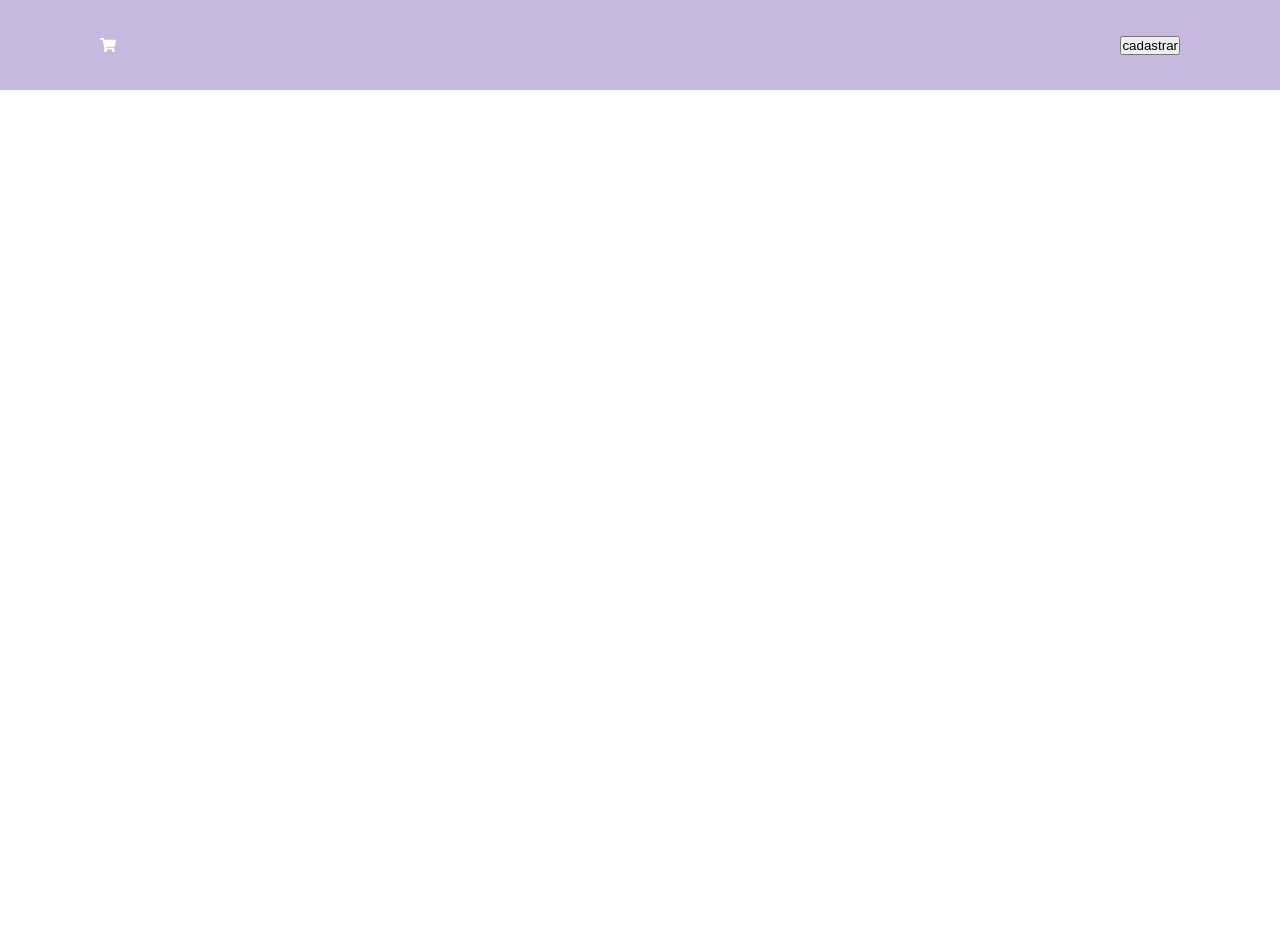
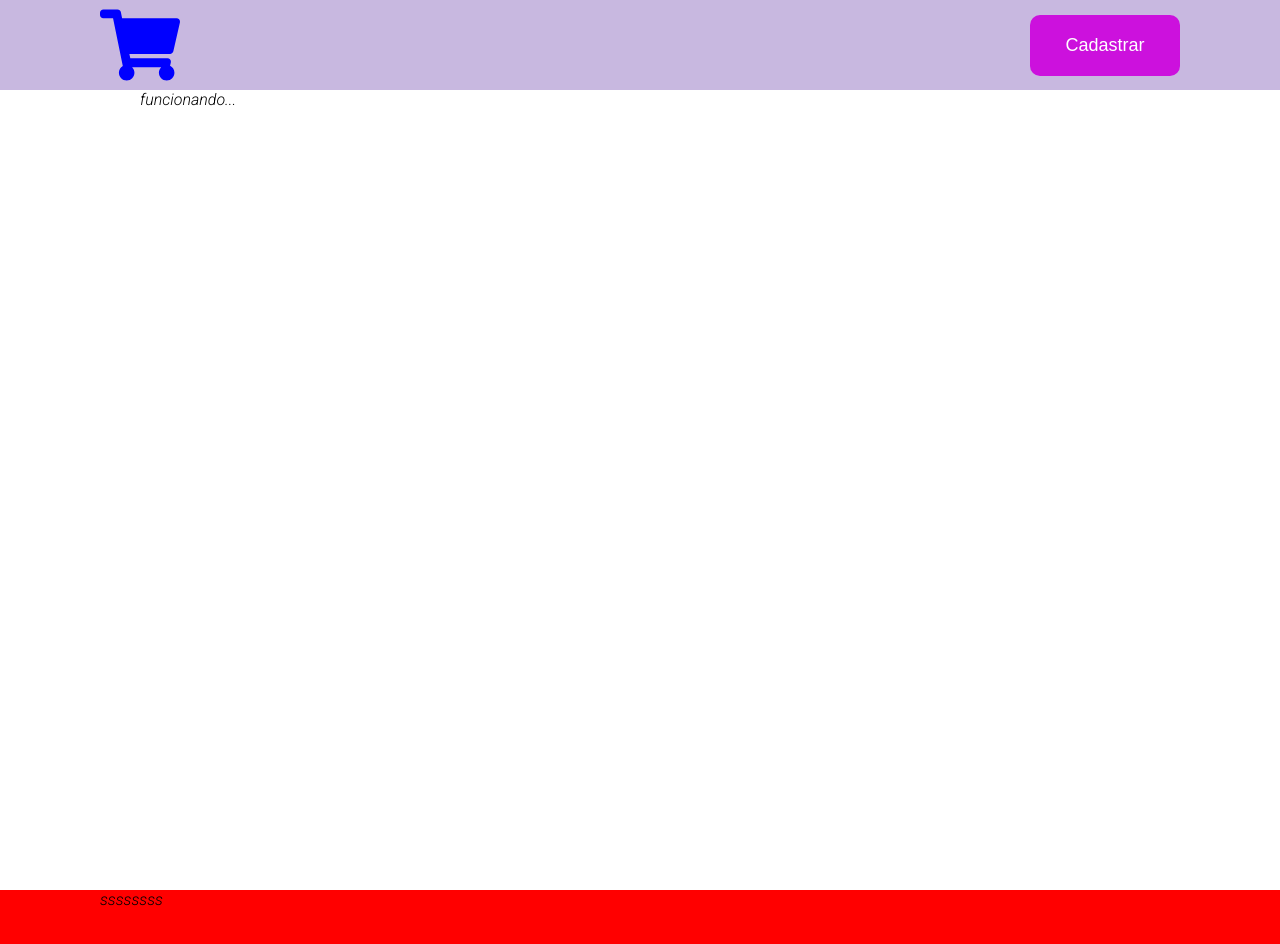
Before and after one commit to viniciusgasparino/appDeAnotacoes, a Next.js app: page / in a window 1280 px wide. Shown: the top 944 px of the page. Before the commit the page ends 800 px from the top, so only its background shows below. Built offline with nearby package versions, Linux system fonts and the light colour scheme.

Commit message:
Criado components section e footer

```diff
--- a/pages/index.jsx
+++ b/pages/index.jsx
@@ -1,10 +1,14 @@
 import Header from "../src/components/header/Header"
+import Section from "../src/components/section/Section"
+import Footer from "../src/components/footer/Footer"
 
 
 function Home(){
   return(
     <>
       <Header />
+      <Section />
+      <Footer/>
     </>
   )
 }
--- /dev/null
+++ b/src/components/button/Button.jsx
@@ -0,0 +1,32 @@
+import styled from "styled-components"
+
+const StyledButton = styled.button`
+  border: none;
+  width: 150px;
+  padding: 20px;
+  cursor: pointer;
+  background-color: #cc11dd;
+  color: white;
+  font-size: 18px;
+  border-Radius: 10px;
+
+  :hover{
+    background-color: #9d04ab;
+    transition: 0.5s;
+  }
+
+`
+
+
+function Button({text,onClick,...rest}){
+  return(
+   <>
+    <StyledButton onClick={onClick} {...rest}>
+      {text}
+    </StyledButton>
+   </>
+
+  )
+}
+
+export default Button
--- /dev/null
+++ b/src/components/footer/Footer.jsx
@@ -0,0 +1,19 @@
+import styled from "styled-components"
+
+const StyledFooter = styled.footer`
+  min-height: 90px;
+  background-color: red;
+  padding: 0 100px;
+`
+
+
+
+function Footer(){
+  return(
+    <StyledFooter>
+      ssssssss
+    </StyledFooter>
+  )
+}
+
+export default Footer
--- a/src/components/header/Header.jsx
+++ b/src/components/header/Header.jsx
@@ -1,5 +1,6 @@
 import styled from "styled-components"
-import {FaShoppingCart} from "react-icons/fa";
+import {FaShoppingCart} from "react-icons/fa"
+import Button from "../button/Button"
 
 const StyledHeader = styled.section`
   height: 90px;
@@ -8,37 +9,39 @@ const StyledHeader = styled.section`
   gap: 20px;
   background-color: #c8b8e0;
   color: white;
+
+  @media (max-width: 700px){
+    flex-direction: column;
+    width: 100%;
+    height: 100%;
+    padding: 20px;
+    align-items: center;
+  }
 `
 
 const StyledLogo = styled.div`
   display: flex;
   flex: 1;
   align-items:center;
-
-  @media (max-width: 700px){
-    margin-bottom: 30px;
-    margin-left: 0px;
-  }
 `
 
 const StyledDiv = styled.div`
   display: flex;
   align-items: center;
   gap: 50px;
-
-  @media (max-width: 700px){
-    display: none;
-  }
 `
 
 function Header(){
   return(
     <StyledHeader>
       <StyledLogo>
-        <FaShoppingCart />
+        <FaShoppingCart size="80px" color="blue"/>
       </StyledLogo>
       <StyledDiv>
-        <button>cadastrar</button>
+        <Button
+          text="Cadastrar"
+          onClick={()=>{alert("Funiocando")}}
+        />
       </StyledDiv>
     </StyledHeader>
   )
--- /dev/null
+++ b/src/components/section/Section.jsx
@@ -0,0 +1,25 @@
+import styled from "styled-components"
+
+const StyledSection = styled.section`
+  width: 100%;
+  min-height: 100vh;
+`
+
+const StyledCenter = styled.div`
+  max-width: 1000px;
+  margin: 0 auto;
+`
+
+
+
+function Section(){
+  return(
+    <StyledSection>
+      <StyledCenter>
+        funcionando...
+      </StyledCenter>
+    </StyledSection>
+  )
+}
+
+export default Section
```
Also changed, not shown: src/components/input/Input.jsx (added, +20 -0 lines).
